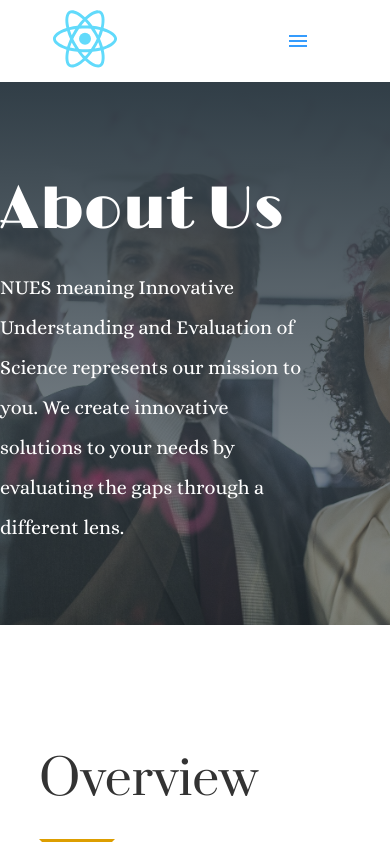
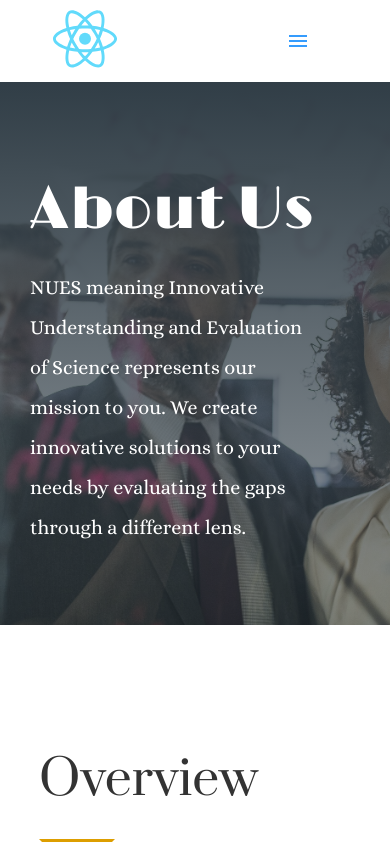
Before and after one commit to anwachuku15/officium, a React (Create React App) app: page /about in a window 390 px wide. Shown: the top 844 px of the page. Built offline with nearby package versions, Linux system fonts and the light colour scheme.

Commit message:
menu responsiveness improvements

```diff
--- a/src/components/Navbar.js
+++ b/src/components/Navbar.js
@@ -60,7 +60,12 @@ const Navbar = () => {
 
   return (
     <nav className="navbar">
-      <div className="navbar__left">
+      <div
+        className="navbar__left"
+        onClick={() => {
+          isMenuOpen && handleCloseMenu();
+        }}
+      >
         <Link to="/">
           <img
             src={require("../assets/img/logo.svg")}
--- a/src/components/about/AboutUs.css
+++ b/src/components/about/AboutUs.css
@@ -16,7 +16,7 @@
 
 @media (max-width: 980px) {
   .aboutUs__container {
-    padding: 50px 0;
+    padding: 50px 0 50px 30px;
   }
   .aboutUs__contentDiv {
     width: 100%;
```
